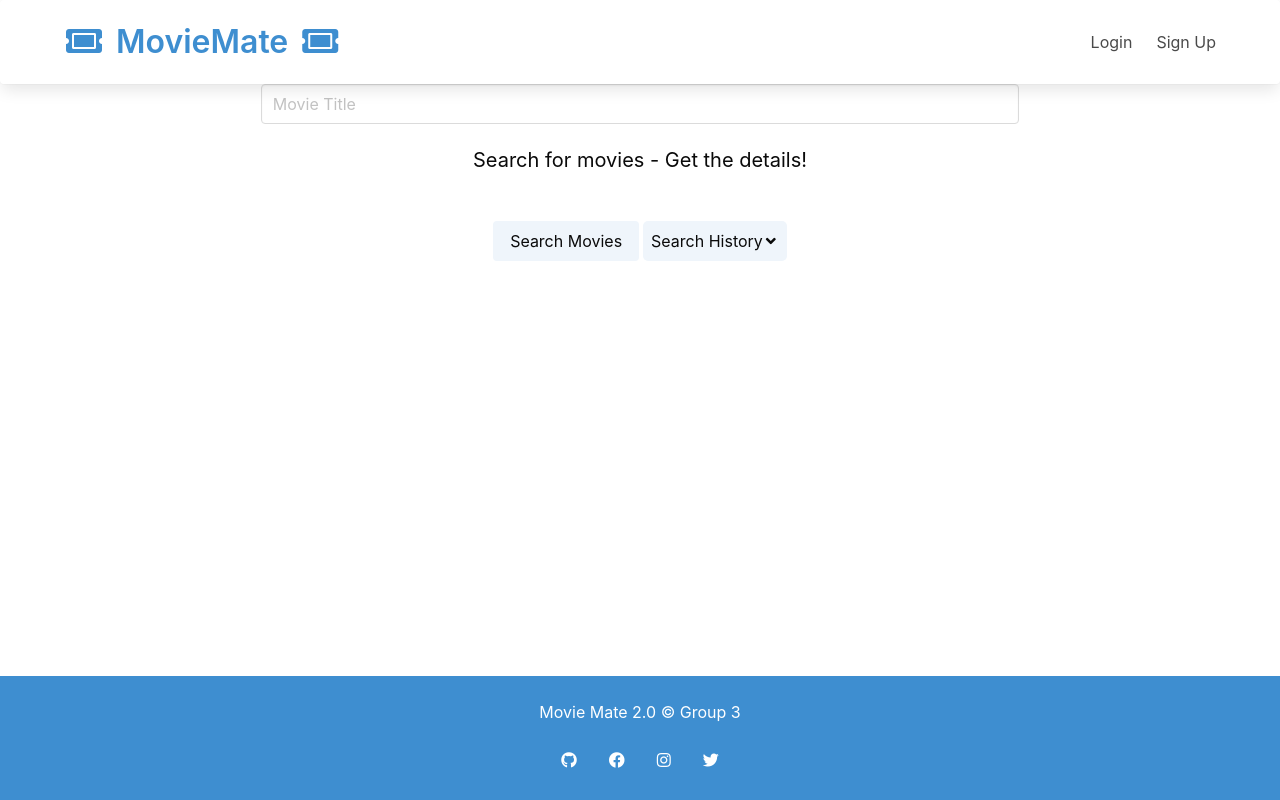
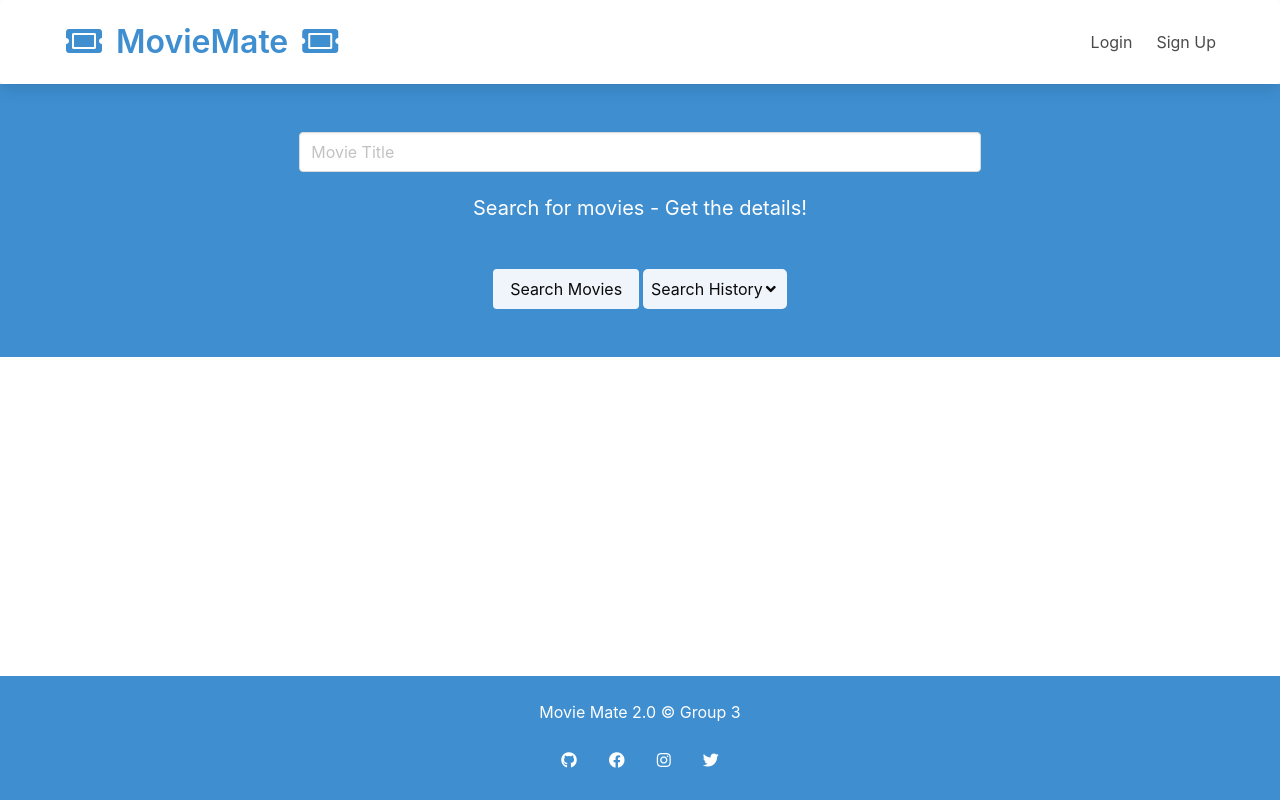
Before and after one commit to stevengoldbergm/movie-mate-3.0, a React (Create React App) app in the folder client/: page / in a window 1280 px wide. Built offline with nearby package versions, Linux system fonts and the light colour scheme.

Commit message:
Additional styling for search bar

```diff
--- a/client/src/components/SearchBar.js
+++ b/client/src/components/SearchBar.js
@@ -3,6 +3,10 @@ import React from "react";
 function SearchBar() {
   return (
     <>
+      <header>
+        <section className="background has-background-info hero has-text-centered">
+          <div className="hero-body">
+            <div className="container">
               <header className="columns">
                 <section className="column is-one-fifth is-hidden-mobile" />
                 <section className="column is-three-fifths is-12-mobile">
@@ -17,7 +21,7 @@ function SearchBar() {
                       />
                     </p>
                     <br />
-            <h2 className="subtitle has-text-centered has-text-black">
+                    <h2 className="subtitle has-text-centered has-text-white">
                       Search for movies - Get the details!
                     </h2>
                     <br />
@@ -37,11 +41,18 @@ function SearchBar() {
                           >
                             <span>Search History</span>
                             <span className="icon is-small">
-                      <i className="fas fa-angle-down" aria-hidden="true" />
+                              <i
+                                className="fas fa-angle-down"
+                                aria-hidden="true"
+                              />
                             </span>
                           </div>
                         </div>
-                <div className="dropdown-menu" id="dropdown-menu3" role="menu">
+                        <div
+                          className="dropdown-menu"
+                          id="dropdown-menu3"
+                          role="menu"
+                        >
                           <div className="dropdown-content">
                             <hr className="dropdown-divider" />
                             {/* Make the clear history button here */}
@@ -61,6 +72,10 @@ function SearchBar() {
                 </section>
                 <section className="column is-one-fifth is-hidden-mobile" />
               </header>
+            </div>
+          </div>
+        </section>
+      </header>
     </>
   );
 }
```
Lines whose indentation alone changed are shown as unchanged.
